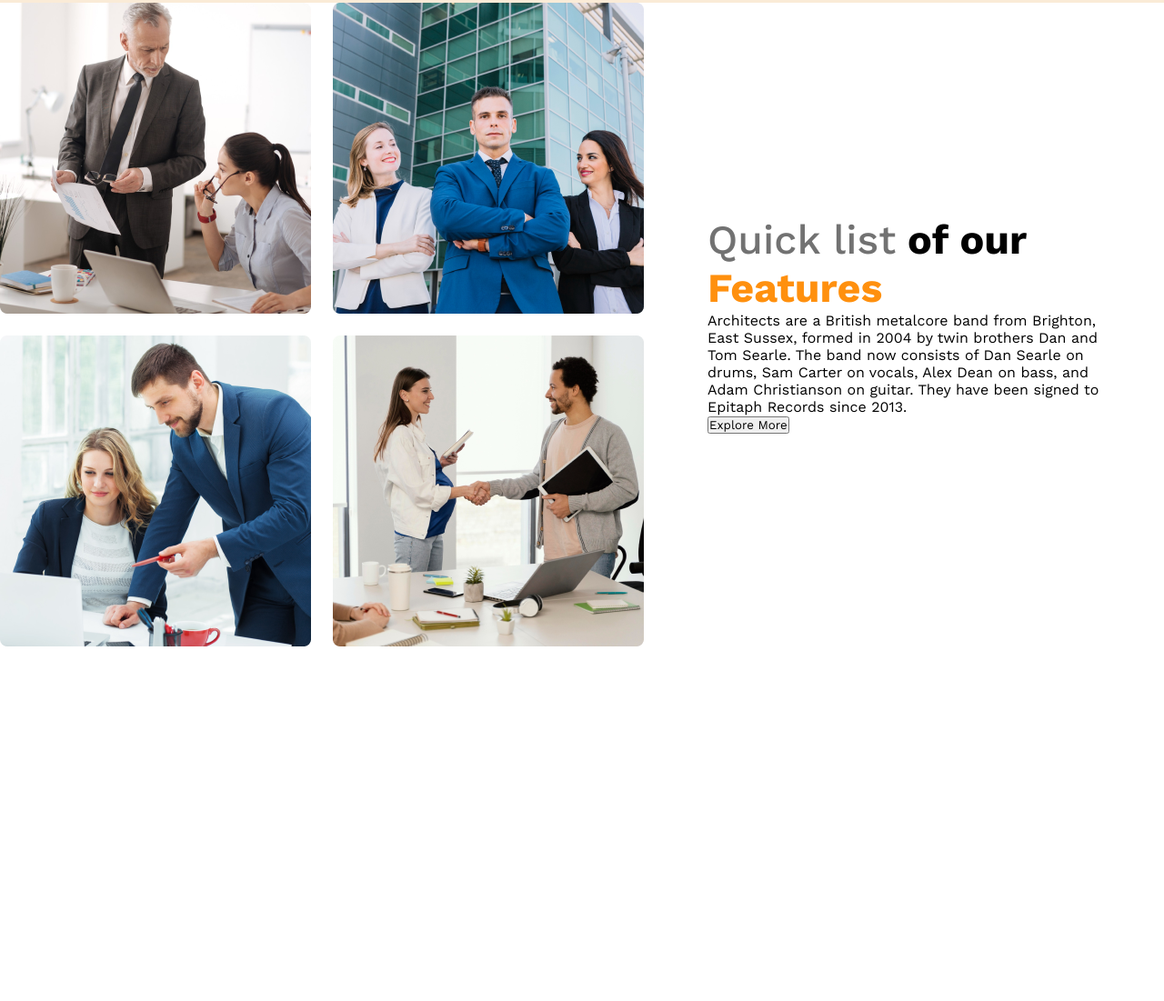
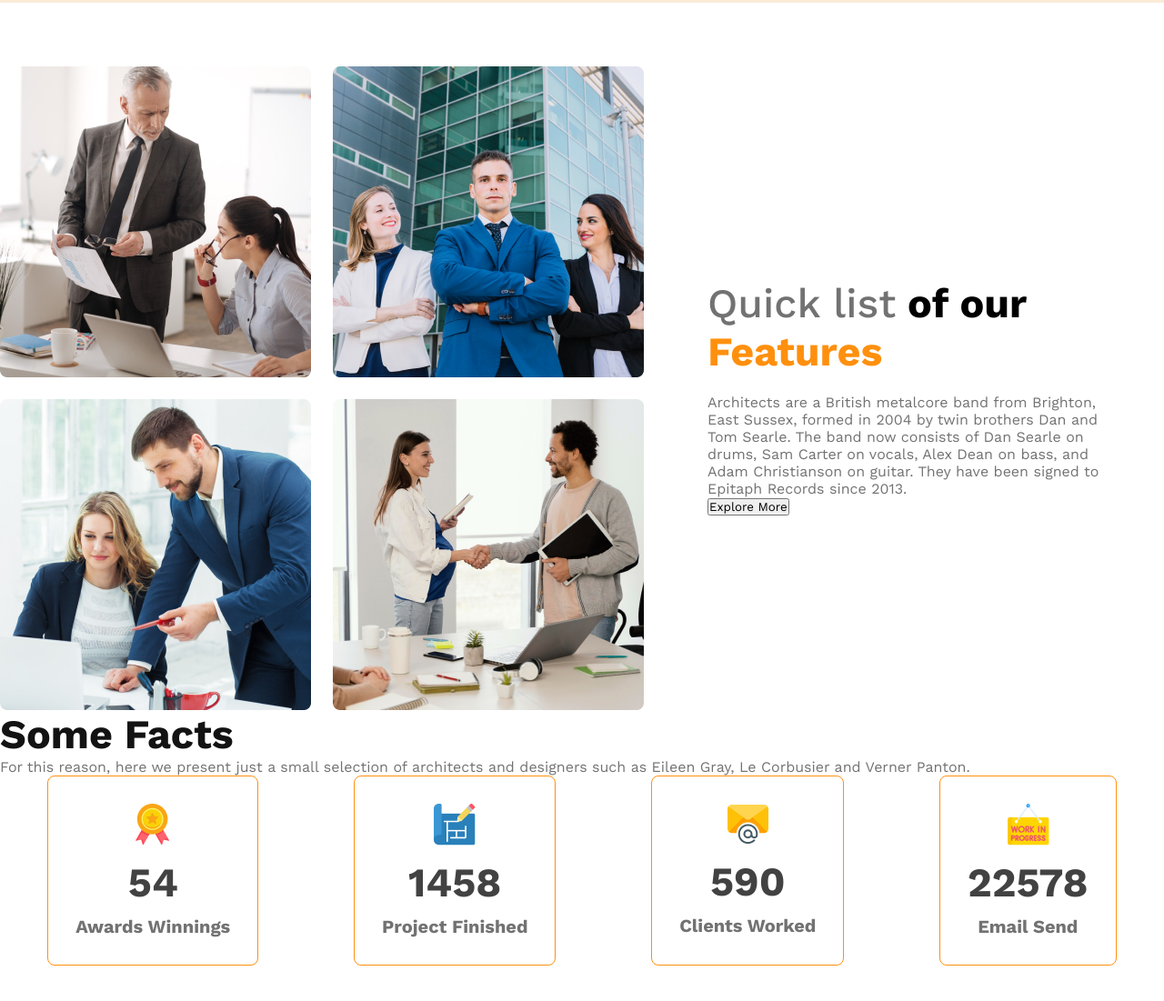
Before and after one commit to Satabdi-Rani/architects, a plain HTML site: page index.html in a window 1280 px wide. Shown: the part 931-2032 px from the top of the page at 91% size. Before the commit the page ends 1642 px from the top, so only its background shows below. Drawn offline with nearby package versions, Linux system fonts and the light colour scheme.

Commit message:
Facts content added

```diff
--- a/index.html
+++ b/index.html
@@ -9,7 +9,7 @@
 </head>
 <body>
     <header class="header">
-        <h3 class="nav_title">Architects</h3>
+        <h3 class="section_title">Architects</h3>
         <nav>
             <ul class="menulist">
                 <li><a href="">Home</a></li>
@@ -35,14 +35,45 @@
             <img src="images/team4.png" alt="">
            </div>
            <div class="teams_Content">
-            <h3 class="teams_title"> <span class="quick_list">Quick list</span> <span>of our</span> <span class="text_features">Features</span></h3>
-            <p class="teams_description">
+            <h3 class="teams_title"> <span class="quick_list text_grey">Quick list</span> <span>of our</span> <span class="text_features">Features</span></h3>
+            <p class="text_grey">
                 Architects are a British metalcore band from Brighton, East Sussex, formed in 2004 by twin brothers Dan and Tom Searle. The band now consists of Dan Searle on drums, Sam Carter on vocals, Alex Dean on bass, and Adam Christianson on guitar. They have been signed to Epitaph Records since 2013.
             </p>
             <button class="btn-primary">Explore More</button>
 
            </div>
        </section>
+
+       <section class="features">
+
+       </section>
+
+       <section class="facts">
+        <h3 class="section_title">Some Facts</h3>
+        <p class="text_grey">For this reason, here we present just a small selection of architects and designers such as Eileen Gray, Le Corbusier and Verner Panton.</p>
+       <div class="facts_card_container">
+        <div class="card">
+            <img src="images/icons/ribon.png" alt="">
+            <h2 class="card_stats">54</h2>
+            <p class="card_title text_grey">Awards Winnings</p>
+        </div>
+        <div class="card">
+            <img src="images/icons/projects.png" alt="">
+            <h2 class="card_stats">1458</h2>
+            <p class="card_title text_grey">Project Finished</p>
+        </div>
+        <div class="card">
+            <img src="images/icons/email.png" alt="">
+            <h2 class="card_stats">590</h2>
+            <p class="card_title text_grey">Clients Worked</p>
+        </div>
+        <div class="card">
+            <img src="images/icons/customers.png" alt="">
+            <h2 class="card_stats">22578</h2>
+            <p class="card_title text_grey">Email Send</p>
+        </div>
+       </div>
+    </section>
     </main>
     <footer>
 
--- a/style/styles.css
+++ b/style/styles.css
@@ -3,6 +3,17 @@
     margin: 0;
     padding:0;
 }
+
+/* Shared styles */
+.text_grey{
+    color: #727272;
+}
+.section_title{
+    font-size: 2.8rem;
+    font-weight: 700;
+    color: #131313;
+}
+
 /* Header start */
 .header{
     background-color: antiquewhite;
@@ -10,11 +21,7 @@
     justify-content: space-between; */
     padding: 50px 240px;
 }
-.nav_title{
-    font-size: 2.8rem;
-    font-weight: 700;
-    color: #131313;
-}
+
 .nav{
     display: flex;
     justify-content: space-between;
@@ -35,6 +42,66 @@
     color: #424242;
 }
 
+
+/* Main styles */
+main{
+    max-width:1440px;
+    margin: 70px auto;
+}
+.teams_container{
+    display: flex;
+    align-items: center;
+}
+.teams_image_container{
+    display: grid;
+    grid-template-columns: repeat(2,  1fr);
+    gap:1.5rem;
+}
+.teams_Content{
+    padding-right:70px;
+    padding-left: 70px;
+}
+.teams_title{
+    font-size: 2.8rem;
+    margin: 20px 0;
+}
+.teams_title .quick_list{
+    color: #727272;
+    font-weight: 500;
+}
+.text_features{
+    color: #FF900E;
+    font-weight: 700;
+}
+
+/* Fatcs section */
+.facts_card_container{
+    display: flex;
+    justify-content: space-around;
+
+}
+.facts_card_container .card{
+    border-radius: 8px;
+    border: 1px solid #FF900E;
+    text-align: center;
+    padding: 30px;
+
+}
+.facts_card_container .card_title{
+    font-weight: 600;
+    font-size: 1.25rem;
+}
+.facts_card_container .card_stats{
+    font-size: 2.8rem;
+    color: #424242;
+    margin-top: 10px;
+    margin-bottom:10px;
+
+}
+
+
+/* ************************************** */
+
 @media screen and (max-width:576px) {
     .header {
         display: block;
@@ -52,35 +119,25 @@
    .menulist li a{
     color: black;
    }
+   .teams_container, .facts_card_container{
+    flex-direction: column;
+}
+.teams_image_container{
+    grid-template-columns: 1fr;
+}
+.teams_Content, .facts_card_container{
+    padding-right:20px;
+    padding-left: 20px;
+}
+.facts_card_container{
+    gap:20px;
+}
+
 
 }
+@media screen and (min-width:576px) and (max-width:960px) {
+    .teams_container{
+        flex-direction: column;
+    }
 
-/* Main styles */
-main{
-    max-width:1440px;
-    margin: 0 auto;
 }
-.teams_container{
-    display: flex;
-    align-items: center;
-}
-.teams_image_container{
-    display: grid;
-    grid-template-columns: repeat(2,  1fr);
-    gap:1.5rem;
-}
-.teams_Content{
-    padding-right:70px;
-    padding-left: 70px;
-}
-.teams_title{
-    font-size: 2.8rem;
-}
-.teams_title .quick_list{
-    color: #727272;
-    font-weight: 500;
-}
-.text_features{
-    color: #FF900E;
-    font-weight: 700;
-}
```
